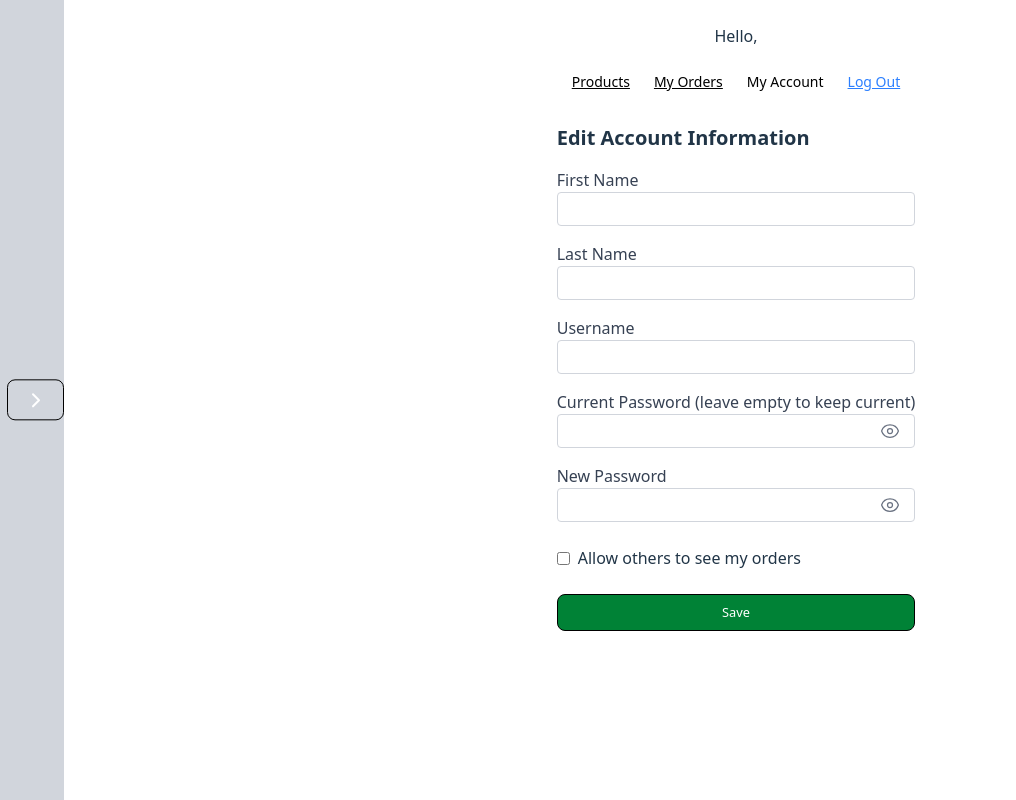
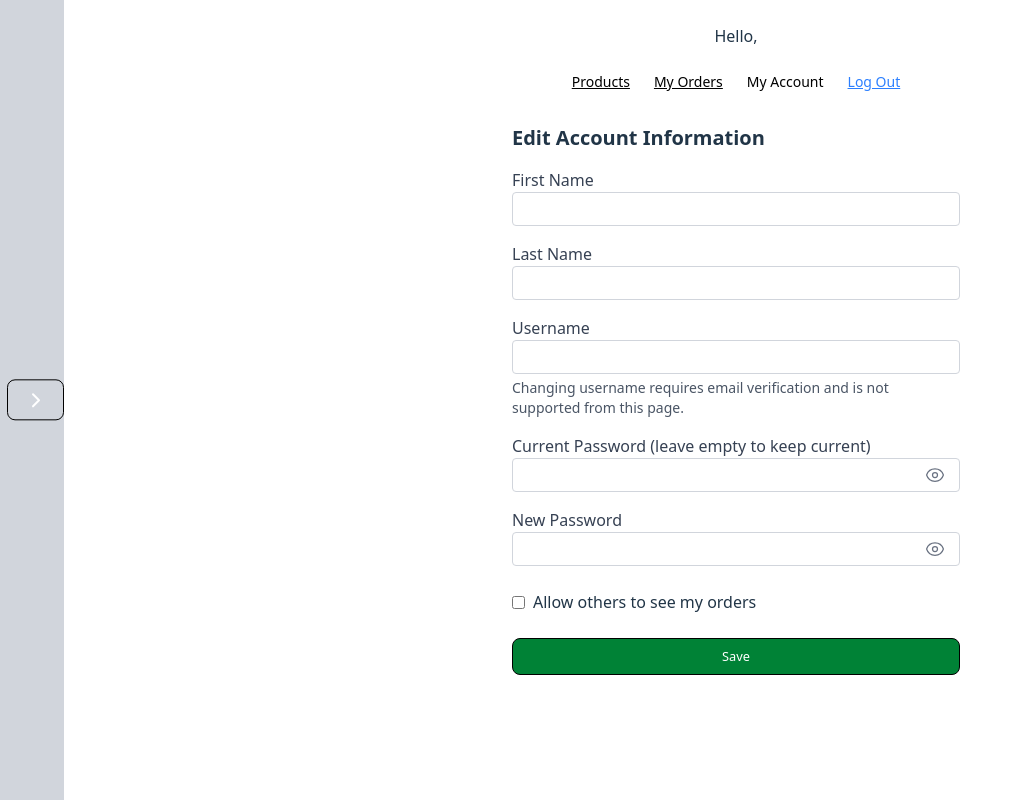
Before and after one commit to ranzohar/reac55-final-project, a React (Vite) app: page /customer/1/account in a window 1280 px wide. Shown: the whole page, without its empty margins (0-1016 px from the left). Built offline with nearby package versions, Linux system fonts and the light colour scheme; no server answers; the database is empty; sample sign-in values are in the browser's storage.

Commit message:
Disabled changing username
Username by firebase requires email verification because it updates the
fake email I used to be able to login without an email. This will be
impossible without adding email authentication so it will not be
supported

```diff
--- a/src/pages/customer/Account.jsx
+++ b/src/pages/customer/Account.jsx
@@ -113,7 +113,13 @@ const Account = () => {
             value={username}
             onChange={(e) => setUsername(e.target.value)}
             required
+            readOnly
           />
+
+          <div className="text-sm text-gray-600 dark:text-gray-400 mt-1">
+            Changing username requires email verification and is not supported
+            from this page.
+          </div>
         </div>
 
         {/* Current Password */}
```
